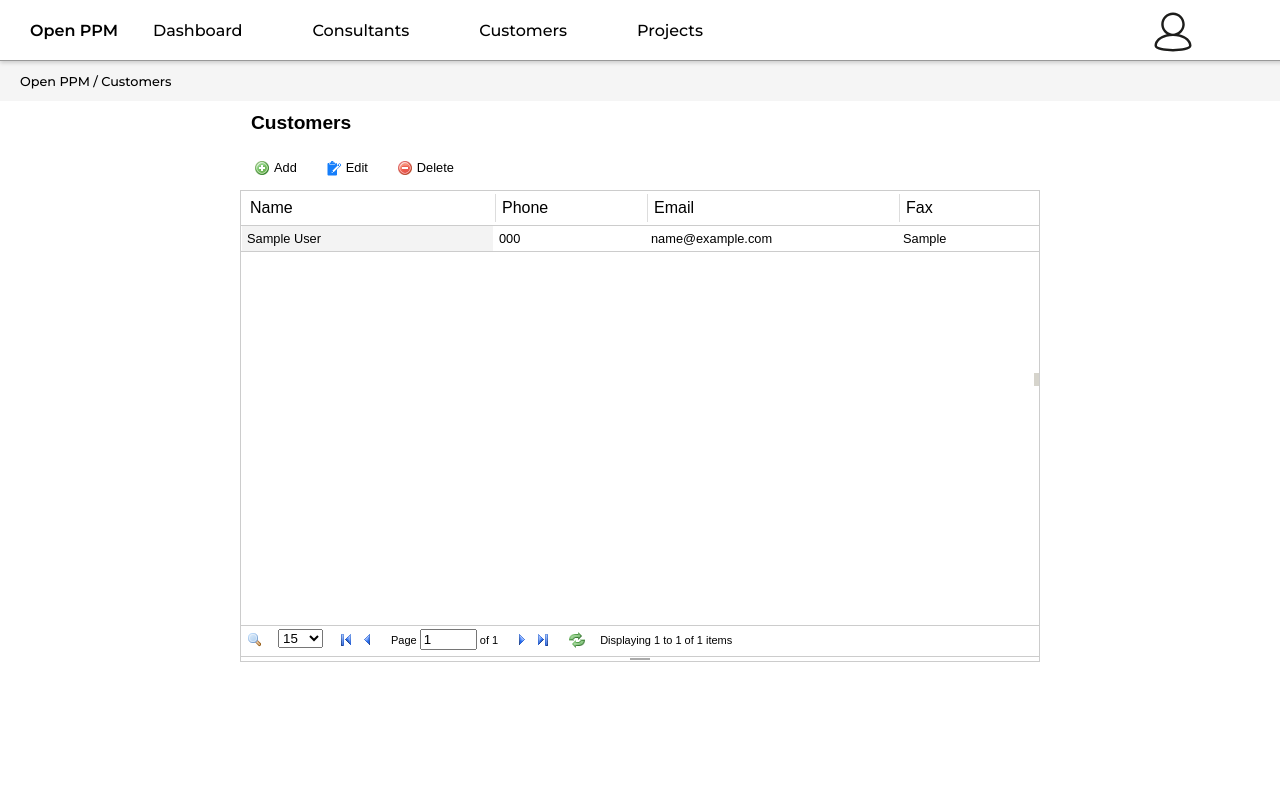
After one commit to dkowsikpai/Asplo-PPM, a PHP site: page /customers/ in a window 1280 px wide. The commit adds this page. Run offline with PHP 8.4, Linux system fonts and the light colour scheme; the visitor is signed in with stand-in values (Sample User, id 1); tables that the repository leaves empty or names only in its code hold one stand-in row (values such as "Sample post"); lists and menus that the app fills with data are empty.

Commit message:
customers flex grid added

```diff
--- /dev/null
+++ b/Corrections.txt
@@ -0,0 +1 @@
+ALTER TABLE `Customers` CHANGE `pAddress` `pAddress` VARCHAR(300) NULL DEFAULT NULL;
--- /dev/null
+++ b/assets/js/customers.js
@@ -0,0 +1,246 @@
+$(document).ready(function() {
+    $("#customer_flex").flexigrid
+    ({
+            url: 'customers.php',
+            dataType: 'json',
+            colModel : [
+                {display: 'ID', name : 'id', width : 80, sortable : true, align: 'center', hide: true},
+                {display: 'Name', name : 'name', width : 250, sortable : true, align: 'left'},
+                {display: 'Phone', name : 'phone', width : 150, sortable : true, align: 'left'},
+                {display: 'Email', name : 'email', width : 250, sortable : true, align: 'left'},
+                {display: 'Fax', name : 'fax', width : 150, sortable : true, align: 'left'},
+                {display: 'Permanent Address', name : 'pAddress', width : 500, sortable : false, align: 'left'},
+            ],
+            buttons : [
+                {name: 'Add', bclass: 'add', onpress : Customer_Grid_Actions},
+                {name: 'Edit', bclass: 'edit', onpress : Customer_Grid_Actions},
+                {name: 'Delete', bclass: 'delete', onpress : Customer_Grid_Actions},
+                {separator: true}
+            ],
+            searchitems : [
+                {display: 'Name', name : 'name', isdefault: true},
+                {display: 'Phone', name : 'phone'},
+                {display: 'Email', name : 'email'},
+                {display: 'Fax', name : 'fax'},
+                {display: 'Permanent Address', name : 'pAddress'},
+            ],
+            sortname: "name",
+            sortorder: "asc",
+            usepager: true,
+            title: 'Customers',
+            useRp: true,
+            rp: 15,
+            showTableToggleBtn: false,
+            width: 800,
+            height: 400,
+            singleSelect: true
+
+        }
+    );
+});
+
+function Customer_Grid_Actions(com,grid)
+{
+    if (com==='Delete')
+    {
+        // confirm('Delete ' + $('.trSelected',grid).length + ' items?')
+
+        if ($('.trSelected',grid).length>0) {
+            jConfirm('<b>Action cannot be reverted ! </b> Confirm...', '', function(user_act) {
+                if (user_act) {
+
+                    if ($('.trSelected',grid).length>0) {
+
+                        var items = $('.trSelected', grid);
+                        var itemlist = items[0].id.substr(3);
+                        // alert(itemlist);
+
+                    }
+                } else {
+                    return false;
+                }
+            });
+        } else {
+            jAlert('Record Not Selected!', 'E');
+        }
+    }
+    else if (com==='Add')
+    {
+
+        $('#sidepanel_customers_contents').empty().html(
+            "<div class='sidepanel-contents'>" +
+                "<h3 class='sidepanel-title'>Add Customer</h3>" +
+                "<input class='sidepanel-input' type='text' placeholder='Name' maxlength='200' id='customer_name_add'/>" +
+                "<input class='sidepanel-input' type='text' placeholder='Phone' maxlength='12' id='customer_phone_add'/>" +
+                "<input class='sidepanel-input' type='text' placeholder='Email' maxlength='200' id='customer_email_add'/>" +
+                "<input class='sidepanel-input' type='text' placeholder='Fax' maxlength='12' id='customer_fax_add'/>" +
+                "<input class='sidepanel-input' type='text' placeholder='Permanent Address' maxlength='300' id='customer_pAddress_add'/>" +
+                "<button class='sidepanel-button'>Submit</button>" +
+            "</div>"
+        );
+        $('#sidepanel_customers').removeClass('hide').addClass('show');
+
+    }
+    else if (com==='Edit')
+    {
+        // $('#add_product').click();
+
+
+        if ($('.trSelected',grid).length>0) {
+
+            var items = $('.trSelected',grid);
+            var itemlist = items[0].id.substr(3);
+            // alert(itemlist);
+
+
+
+
+            $('#sidepanel_customers_contents').empty().html(
+                "<div class='sidepanel-contents'>" +
+                    "<h3 class='sidepanel-title'>Edit Customer</h3>" +
+                    "<input class='sidepanel-input' type='text' placeholder='Name' maxlength='200' id='customer_name_edit'/>" +
+                    "<input class='sidepanel-input' type='text' placeholder='Phone' maxlength='12' id='customer_phone_edit'/>" +
+                    "<input class='sidepanel-input' type='text' placeholder='Email' maxlength='200' id='customer_email_edit'/>" +
+                    "<input class='sidepanel-input' type='text' placeholder='Fax' maxlength='12' id='customer_fax_edit'/>" +
+                    "<input class='sidepanel-input' type='text' placeholder='Permanent Address' maxlength='300' id='customer_pAddress_edit'/>" +
+                    "<button class='sidepanel-button'>Submit</button>" +
+                "</div>"
+            );
+            $('#sidepanel_customers').removeClass('hide').addClass('show');
+        } else {
+            jAlert("Select one item", "E");
+        }
+    }
+}
+
+
+
+
+// insertItem: function(item) {
+            //     return $.ajax({
+            //         type: "POST",
+            //         url: "./clients/",
+            //         data: item
+            //     });
+            // },
+            // updateItem: function(item) {
+            //     return $.ajax({
+            //         type: "PUT",
+            //         url: "./clients/",
+            //         data: item
+            //     });
+            // },
+            // deleteItem: function(item) {
+            //     return $.ajax({
+            //         type: "DELETE",
+            //         url: "./clients/",
+            //         data: item
+            //     });
+            // }
+
+
+
+
+            /*
+
+
+
+            $.ajax({
+      type
+    });
+
+
+
+    // let data = [
+    //     {
+    //       "id": "1",
+    //       "name": "Petey Cruiser",
+    //       "phone": "410763981007",
+    //       "presentAddress": "405 Fulton Court Attleboro, MA 02703"
+    //     },
+    //     {
+    //       "id": "2",
+    //       "name": "Anna Sthesia",
+    //       "phone": "10105525611",
+    //       "presentAddress": "47 Glenridge St.\r\nHuntersville, NC 28078"
+    //     },
+    //     {
+    //       "id": "3",
+    //       "name": "Paul Molive",
+    //       "phone": "6011377914",
+    //       "presentAddress": "945 Mill Street\r\nParlin, NJ 08859"
+    //     },
+    //     {
+    //       "id": "4",
+    //       "name": "Anna Mull",
+    //       "phone": "7901584026",
+    //       "presentAddress": "613 East Clay Lane\r\nPalatine, IL 60067"
+    //     },
+    //     {
+    //       "id": "5",
+    //       "name": "Gail Forcewind",
+    //       "phone": "1594941628",
+    //       "presentAddress": "479 Thorne St.\r\nSaint Joseph, MI 49085"
+    //     },
+    //     {
+    //       "id": "6",
+    //       "name": "Paige Turner",
+    //       "phone": "0148042499",
+    //       "presentAddress": "128 Hillside St.\r\nBismarck, ND 58501"
+    //     },
+    //     {
+    //       "id": "7",
+    //       "name": "Walter Melon",
+    //       "phone": "1171089059",
+    //       "presentAddress": "7990 Lakewood Dr.\r\nPlainfield, NJ 07060"
+    //     },
+    //     {
+    //       "id": "8",
+    //       "name": "Nick R. Bocker",
+    //       "phone": "5779877107",
+    //       "presentAddress": "7555 NW. Gulf Drive\r\nJamaica, NY 11432"
+    //     },
+    //     {
+    //       "id": "9",
+    //       "name": "Barb Ackue",
+    //       "phone": "9646946767",
+    //       "presentAddress": "478 South Crescent Street\r\nBergenfield, NJ 07621"
+    //     }
+    //   ];
+    $("#jsGrid").jsGrid({
+        height: "100%",
+        width: "100%",
+        filtering: true,
+        // inserting: true,
+        // editing: true,
+        // sorting: true,
+        paging: true,
+        autoload: true,
+        pageSize: 10,
+        pageButtonCount: 5,
+        deleteConfirm: "Do you really want to delete client?",
+        data: data,
+        // controller: {
+        //     loadData: function(filter) {
+        //         return $.ajax({
+        //             type: "GET",
+        //             url: "./consultants.php",
+        //             data: filter
+        //         });
+        //     },
+
+        // },
+        fields: [
+            // { name: "ID", title: "ID", type: "text", width: 150},
+            { name: "name", title: "Name", type: "text", width: 150 },
+            { name: "phone", title: "Phone", type: "text", width: 50 }, // , filtering: false // If it is false then the GET won't be sent
+            { name: "presentAddress", title: "Address", type: "text", width: 200 },
+            // { name: "country_id", title: "Country", type: "select", width: 100, items: countries, valueField: "id", textField: "name" },
+            // { name: "married", type: "checkbox", title: "Is Married", sorting: false, filtering: false },
+            { type: "control" }
+        ]
+    });
+
+
+
+            */
--- a/config/connection.php
+++ b/config/connection.php
@@ -1,7 +1,7 @@
 <?php
 function connection(){
-    $servername = "localhost";
-    $username = "root";
+    $servername = "192.168.1.5";
+    $username = "dinesh";
     $password = "a";
     $dbname = "ppm";
 
--- /dev/null
+++ b/customers/customers.php
@@ -0,0 +1,100 @@
+<?php
+
+include("../config/connection.php");
+
+$conn = connection();
+
+/*
+ {
+  page: '1',
+  rp: '15',
+  sortname: 'complaintsID',
+  sortorder: 'desc',
+  query: '',
+  qtype: 'complaintsID' }
+
+*/
+
+if (isset($_POST['page'])) {
+    $page = $_POST['page'];
+} else {
+    $page = 1;
+}
+
+if (isset($_POST['rp'])) {
+    $rp = $_POST['rp'];
+} else {
+    $rp = 15;
+}
+
+if (isset($_POST['sortname'])) {
+    $sortName = $_POST['sortname'];
+} else {
+    $sortName = 'ID';
+}
+
+if (isset($_POST['sortorder'])) {
+    $sortOrder = $_POST['sortorder'];
+} else {
+    $sortOrder = 'asc';
+}
+
+if (isset($_POST['query']) || $_POST['query'] = "") {
+    $query = $_POST['query'];
+}
+
+if (isset($_POST['qtype']) || $_POST['qtype'] = "") {
+    $qtype = $_POST['qtype'];
+}
+
+if($query!=''){
+    $where = "WHERE ".$qtype." LIKE '%".$query."%'";
+} else {
+    $where ='WHERE 1';
+}
+
+$sql = "SELECT Customers.ID, name, phone, email, fax, pAddress FROM Customers ".$where." ORDER BY ".$sortName." ".$sortOrder." LIMIT ". $page*$rp;
+// echo $sql;
+$sqlTot = "SELECT COUNT(*) AS total FROM Customers";
+$totalq = mysqli_query($conn, $sqlTot);
+$total = mysqli_fetch_assoc($totalq);
+$total = $total["total"];
+$result = mysqli_query($conn, $sql);
+$data = array();
+if (mysqli_num_rows($result) > 0) {
+    // output data of each row
+    while($row = mysqli_fetch_assoc($result)) {
+        array_push($data, array(
+            "id"=> $row["ID"],
+            "cell" => array($row["ID"], $row["name"], $row["phone"], $row["email"], $row["fax"], $row["pAddress"])
+        ));
+    }
+}
+
+$json_data = array(
+    "page" => $page,
+    "total" => intval($total),
+    "rows" => $data
+);
+
+  // $queryRecords = mysqli_query($db, $sql);
+
+// while( $row = mysqli_fetch_assoc($queryRecords) ) {
+//     $data[] = $row;
+//     echo "<pre>";print_R($data);die;
+// }
+// $json_data = array(
+//     "page"            => $page,
+//     "total"    => intval($qtot->num_rows),
+//     "rows"            => $data   // total data array
+// );
+
+// return $json_data;
+
+
+
+
+
+header("Content-Type: application/json");
+echo json_encode($json_data);
+?>
--- /dev/null
+++ b/customers/index.php
@@ -0,0 +1,87 @@
+<?php
+session_start();
+if (!isset($_SESSION["login"])){
+    header("Location: ../");
+}
+?>
+<html lang="en">
+<head>
+    <meta charset="UTF-8">
+    <meta name="viewport" content="width=device-width, initial-scale=1.0">
+    <link href="../assets/css/menu.css" rel="stylesheet" type="text/css"/>
+    <link href="../assets/css/jquery.alerts.css" rel="stylesheet" type="text/css"/>
+    <link rel="stylesheet" type="text/css" href="../assets/flexgrid/flexigrid.css">
+    <title>Open PPM | Customers</title>
+
+    <style>
+
+    .flexigrid div.fbutton .add
+        {
+            background: url("../assets/flexgrid/images/add.png") no-repeat center left;
+        }
+
+    .flexigrid div.fbutton .delete
+        {
+            background: url("../assets/flexgrid/images/close.png") no-repeat center left;
+        }
+
+    .flexigrid div.fbutton .edit
+        {
+            background: url("../assets/flexgrid/images/edit.png") no-repeat center left;
+        }
+
+
+    .flexigrid div.fbutton .category
+        {
+            background: url("../assets/flexgrid/images/category.png") no-repeat center left;
+        }
+
+    .flexigrid div.fbutton .offer
+    {
+        background: url("../assets/flexgrid/images/offer.png") no-repeat center left;
+    }
+
+    .flexigrid div.fbutton .offer-settings
+    {
+        background: url("../assets/flexgrid/images/offer_settings.png") no-repeat center left;
+    }
+
+    .flexigrid div.fbutton .offer-filter
+    {
+        background: url("../assets/flexgrid/images/filter.png") no-repeat center left;
+    }
+
+
+</style>
+</head>
+<body>
+    <?php
+        include('../dashboard/navbar/menu.php');
+        navBar();
+    ?>
+    <main>
+        <div class="current-nav">
+            Open PPM / Customers
+        </div>
+        <div class="grid">
+            <table class="flex-grid-div" id="customer_flex" style="display:none"></table>
+        </div>
+    </main>
+    <div class="sidepanel hide" id="sidepanel_customers">
+        <img src="../assets/images/close.png" class="sidepanel-close" onclick="close_sidepanel()"/>
+        <div class="sidepanel-frame" id="sidepanel_customers_contents">
+            <!-- Add the contents to this frame -->
+        </div>
+    </div>
+</body>
+<script src="../assets/js/jquery.js" type="text/javascript"></script>
+<script src="../assets/js/jquery.alerts.js" type="text/javascript"></script>
+<script src="../assets/js/customers.js" type="text/javascript"></script>
+<script type="text/javascript" src="../assets/flexgrid/flexigrid.js"></script>
+<script type="text/javascript">
+function close_sidepanel(){
+    $('#sidepanel_customers').removeClass('show').addClass('hide');
+}
+</script>
+
+</html>
--- a/dashboard/navbar/menu.php
+++ b/dashboard/navbar/menu.php
@@ -11,9 +11,9 @@ function navBar (){
         <a href="../consultants/"><span class="menu-item">
             Consultants
         </span></a>
-        <span class="menu-item">
+        <a href="../customers/"><span class="menu-item">
             Customers
-        </span>
+        </span></a>
         <span class="menu-item">
             Projects
         </span>
```
